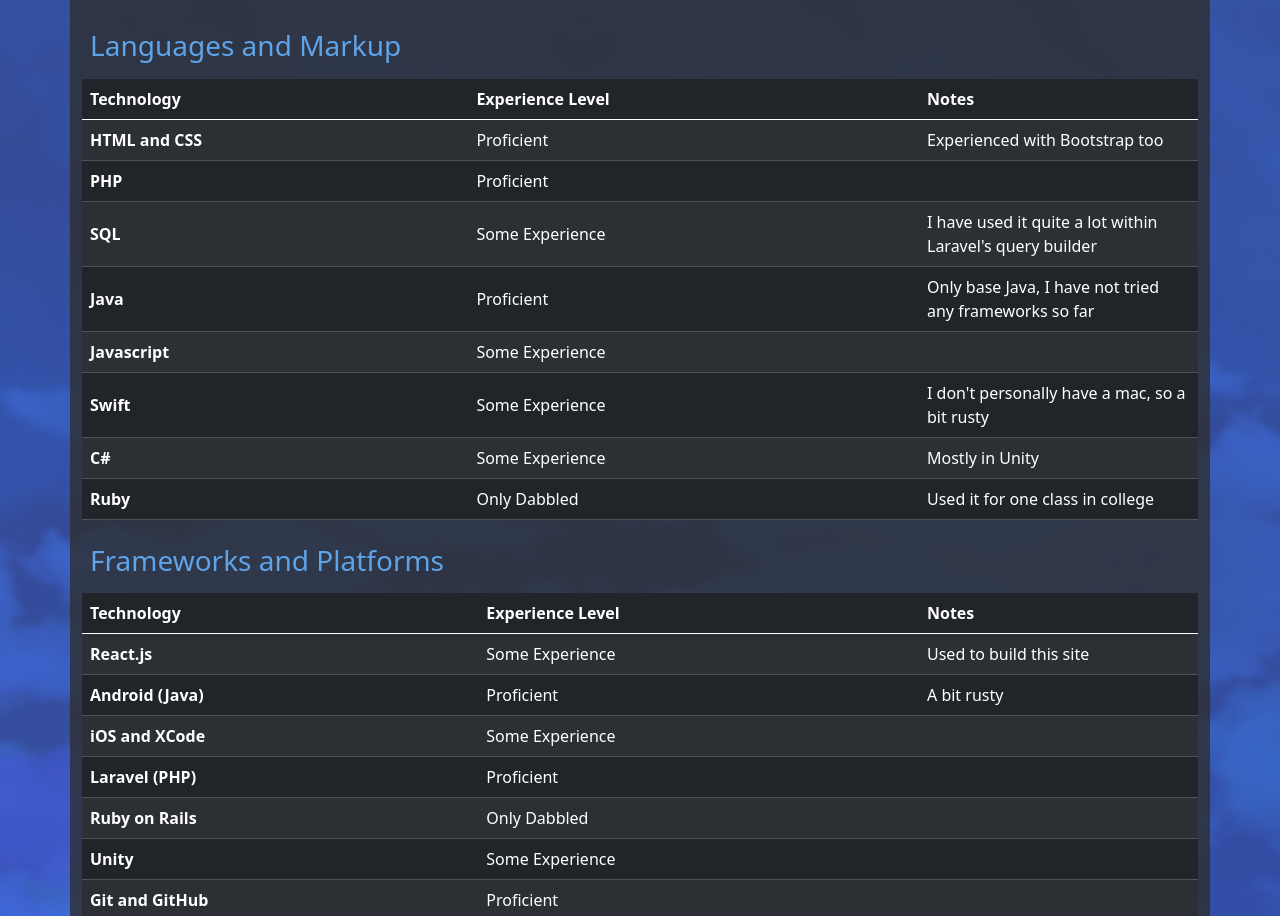
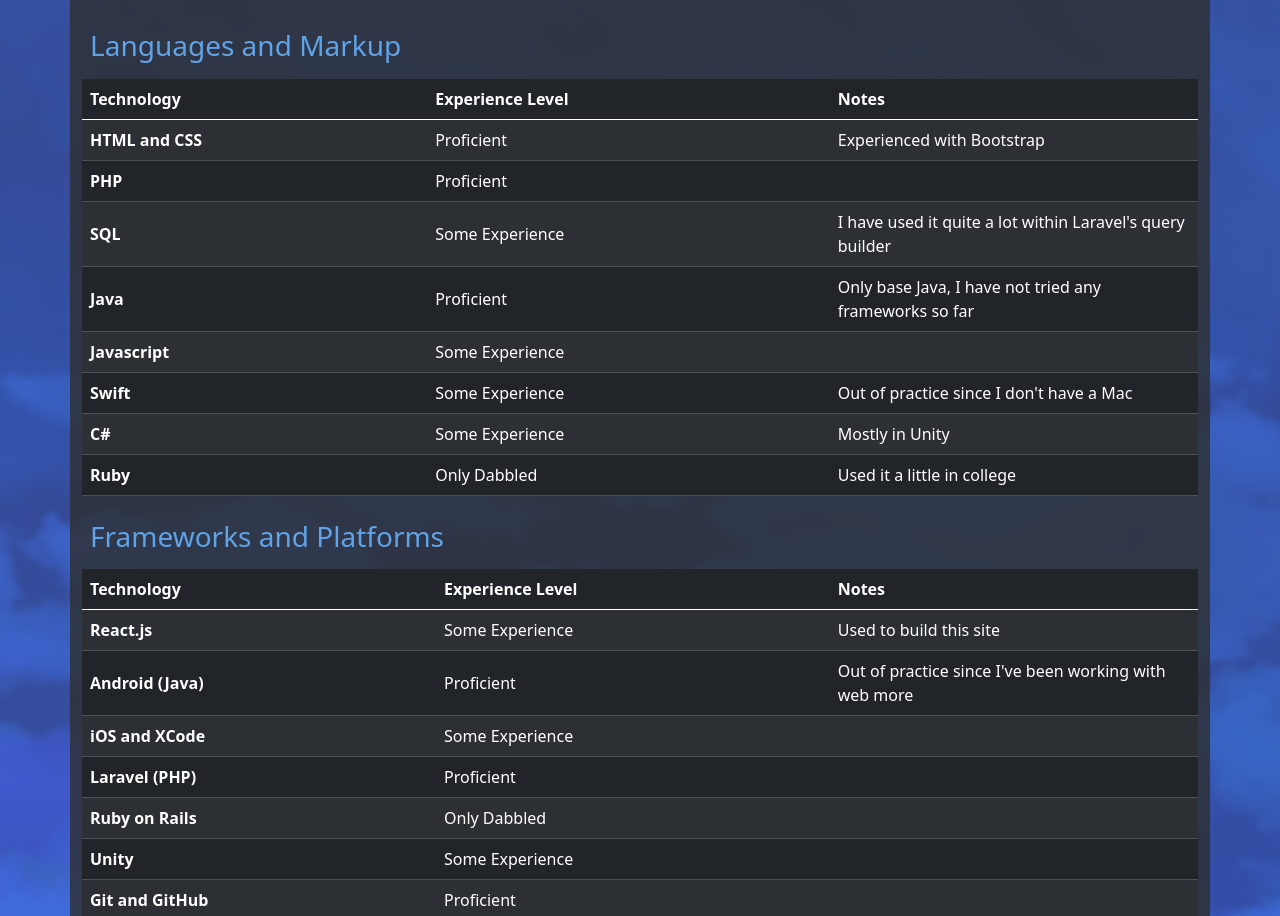
Before and after one commit to SaadMAmjad/SaadMAmjad.github.io, a React (Create React App) app: page / in a window 1280 px wide. Shown: the part 899-1815 px from the top of the page. Built offline with nearby package versions, Linux system fonts and the light colour scheme.

Commit message:
Small text and UI changes

```diff
--- a/src/components/Home.js
+++ b/src/components/Home.js
@@ -69,14 +69,14 @@
                         <tr>
                             <th scope="col">Technology</th>
                             <th scope="col">Experience Level</th>
-                            <th scope="col" style={{width: '25%'}}>Notes</th>
+                            <th scope="col" style={{width: '33%'}}>Notes</th>
                         </tr>
                     </thead>
                     <tbody>
                         <tr className='align-middle'>
                             <th scope="row">HTML and CSS</th>
                             <td>Proficient</td>
-                            <td>Experienced with Bootstrap too</td>
+                            <td>Experienced with Bootstrap</td>
                         </tr>
                         <tr className='align-middle'>
                             <th scope="row">PHP</th>
@@ -101,7 +101,7 @@
                         <tr className='align-middle'>
                             <th scope="row">Swift</th>
                             <td>Some Experience</td>
-                            <td>I don't personally have a mac, so a bit rusty</td>
+                            <td>Out of practice since I don't have a Mac</td>
                         </tr>
                         <tr className='align-middle'>
                             <th scope="row">C#</th>
@@ -111,7 +111,7 @@
                         <tr className='align-middle'>
                             <th scope="row">Ruby</th>
                             <td>Only Dabbled</td>
-                            <td>Used it for one class in college</td>
+                            <td>Used it a little in college</td>
                         </tr>
                     </tbody>
                 </table>
@@ -122,7 +122,7 @@
                         <tr>
                             <th scope="col">Technology</th>
                             <th scope="col">Experience Level</th>
-                            <th scope="col" style={{width: '25%'}}>Notes</th>
+                            <th scope="col" style={{width: '33%'}}>Notes</th>
                         </tr>
                     </thead>
                     <tbody>
@@ -134,7 +134,7 @@
                         <tr className='align-middle'>
                             <th scope="row">Android (Java)</th>
                             <td>Proficient</td>
-                            <td>A bit rusty</td>
+                            <td>Out of practice since I've been working with web more</td>
                         </tr>
                         <tr className='align-middle'>
                             <th scope="row">iOS and XCode</th>
@@ -370,7 +370,7 @@
                         <tr>
                             <th scope="col">Skill</th>
                             <th scope="col">Experience Level</th>
-                            <th scope="col" style={{width: '25%'}}>Notes</th>
+                            <th scope="col" style={{width: '33%'}}>Notes</th>
                         </tr>
                     </thead>
                     <tbody>
@@ -416,7 +416,10 @@
                         </h2>
                         {/* accordian body, what will actually be shown when clicked. need to figure out how to put vids in here sometime */}
                         <div id="drawingControl" className="accordion-collapse collapse" aria-labelledby="drawing" data-bs-parent="#otherProjectsList">
-                            <img src={comet} className="d-block w-100" alt="comet in the night sky" loading='lazy'/>
+                            {/* modal trigger for drawing zoom */}
+                            <button className='bg-dark' type="button" data-bs-toggle="modal" data-bs-target="#artModal">
+                                <img src={comet} className="d-block w-100" alt="comet in the night sky" loading='lazy'/>
+                            </button>
                             <h4 className='ps-3 pt-3' style={{color:'gray'}}>"First Last Moments of Itomori"</h4>
                             <p className='ps-3 text-secondary'>Inspired by a scene from the famous movie "Your Name"
                                 - View on <a href="https://www.pixiv.net/en/artworks/100750989" className="text-white-50" target='_blank'
@@ -467,6 +470,15 @@
                             </div>
                         </div>
                     </div> */}
+                </div>
+            </div>
+
+            {/* drawing modal */}
+            <div className="modal fade" id="artModal" tabindex="-1" aria-labelledby="exampleModalLabel" aria-hidden="true">
+                <div className="modal-dialog modal-xl">
+                    <div className="modal-content">
+                        <img className='img-fluid' src={comet} alt='Side bar' loading='lazy'/>
+                    </div>
                 </div>
             </div>
 
```
